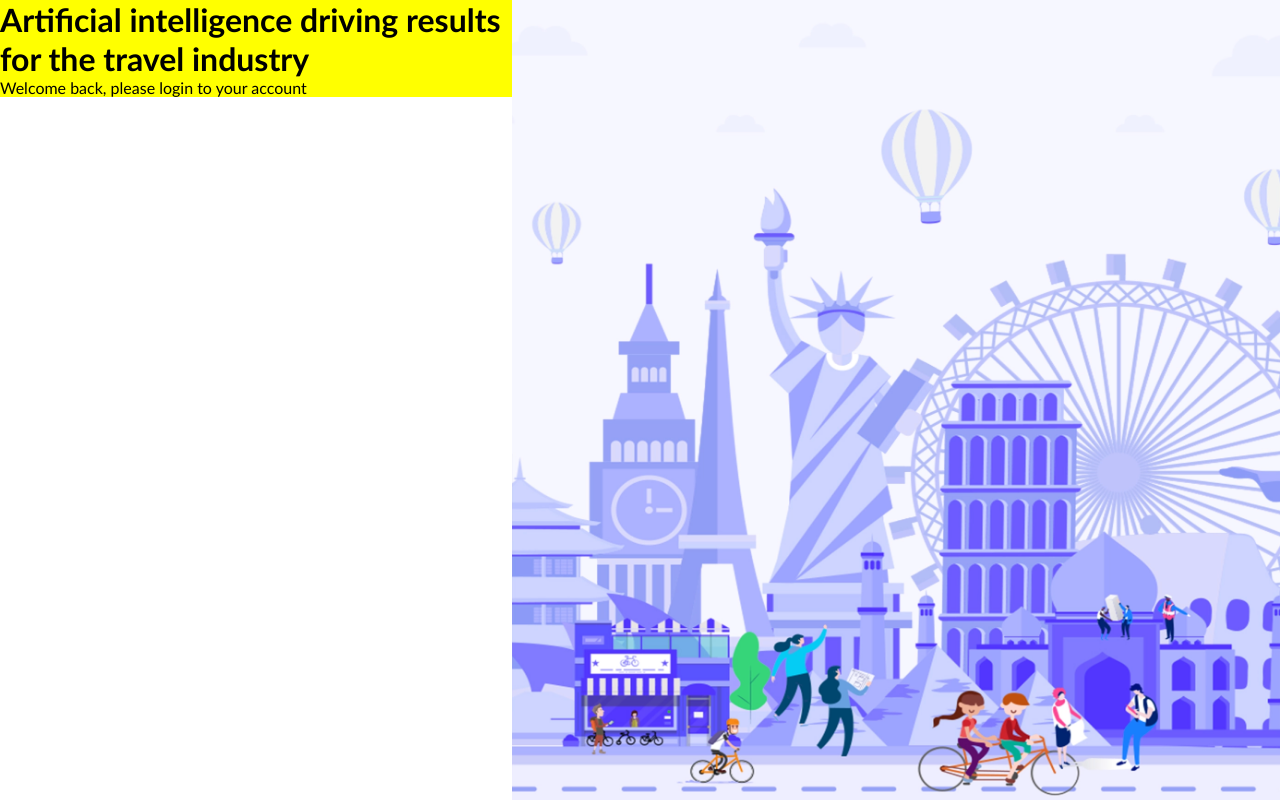
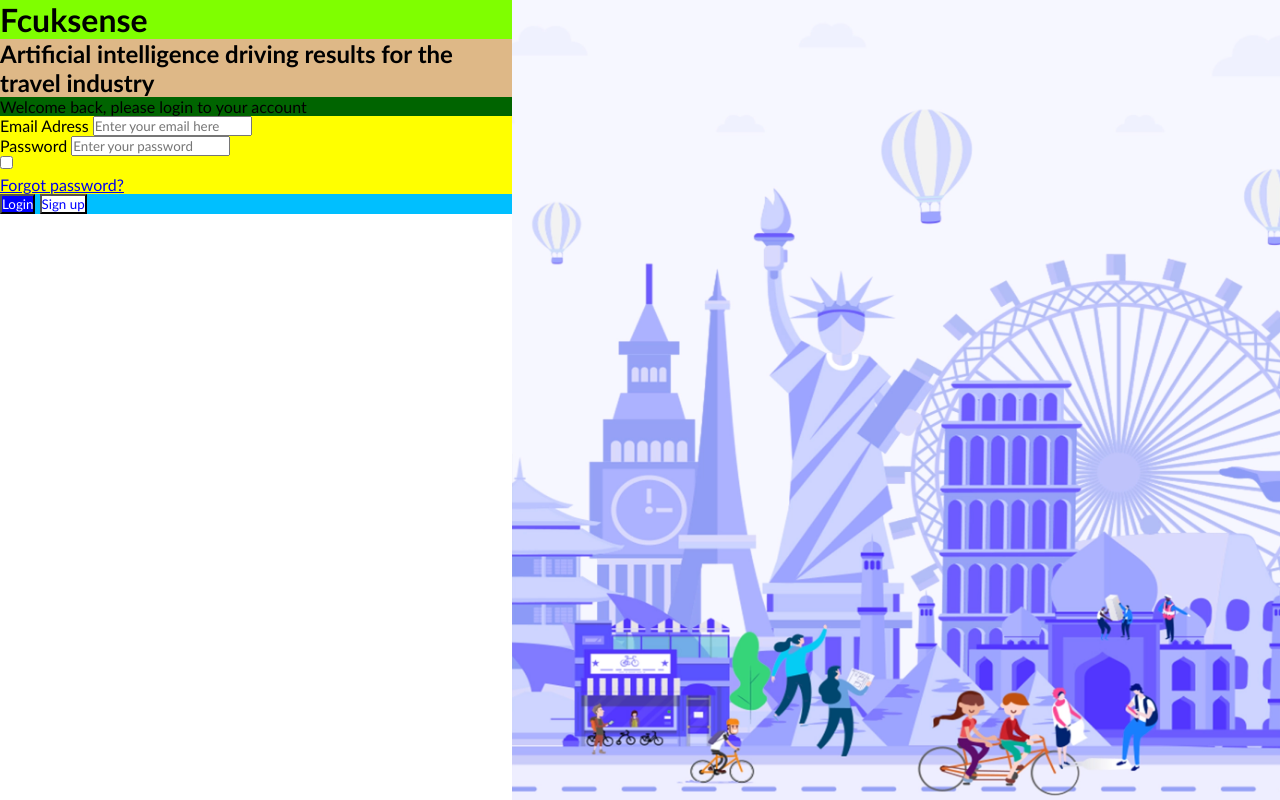
Before and after one commit to AnatolijusZ/front-end-testas, a plain HTML site: page index.html in a window 1280 px wide. Drawn offline with Linux system fonts and the light colour scheme.

Commit message:
forms & button base style

```diff
--- a/css/button.css
+++ b/css/button.css
@@ -0,0 +1,12 @@
+.button {
+background-color: deepskyblue;
+}
+.button .login {
+background: blue;
+color: white;
+}
+
+.button .sign-up {
+background: white;
+color: blue;
+}
--- a/css/main.css
+++ b/css/main.css
@@ -7,7 +7,8 @@ body * {
     font-family: 'Gill Sans', 'Gill Sans MT', Calibri, 'Trebuchet MS', sans-serif;
 }
 
-main {
+.main {
+    background-color: blueviolet;
 
 }
 
@@ -17,9 +18,16 @@ main {
     float: left;
 
 }
+.header {
+    background-color: chartreuse;
+}
 
 .main-title {
+background-color: burlywood;
+}
 
+.welcome {
+    background-color: darkgreen;
 }
 
 .right-column {
@@ -31,5 +39,4 @@ main {
     background-repeat: no-repeat;
     background-size: cover;
     background-position: center;
-
 }
--- a/index.html
+++ b/index.html
@@ -7,16 +7,41 @@
     <title>Fcuksense</title>
     <link rel="stylesheet" href="css/main.css">
     <link rel="stylesheet" href="css/form.css">
+    <link rel="stylesheet" href="css/button.css">
 </head>
 
 <body>
-    <div class="left-column">
-        <h1 class="main-title">Artificial intelligence driving results for the travel industry</h1>
-        <p class="welcome">Welcome back, please login to your account</p>
-    </div>
+    <main>
+        <div class="left-column">
+            <h1 class="header">Fcuksense</h1>
+            <h2 class="main-title">Artificial intelligence driving results for the travel industry</h2>
+            <p class="welcome">Welcome back, please login to your account</p>
+                <form class="form">
+                    <div class="form-row">
+                        <label for="email">Email Adress</label>
+                        <input id="email" placeholder="Enter your email here" type="email" required>
+                    </div>
+                    <div class="form-row">
+                        <label for="password">Password</label>
+                        <input id="password" placeholder="Enter your password" type="text" required>
+                    </div>
+                    <div class="form-row">
+                        <label for="checkbox"></label>
+                        <input id="checkbox" type="checkbox">
+                    </div>
+                    <div class="form-row">
+                        <a href="#">Forgot password?</a>
+                    </div>
+                    <div class="button">
+                        <button class="login" type="submit">Login</button>
+                        <button class="sign-up" type="submit">Sign up</button>
+                    </div>
+                </form>
+        </div>
 
-    <div class="right-column">
+        <div class="right-column">
 
-    </div>
+        </div>
+    </main>
 </body>
 </html>
```
